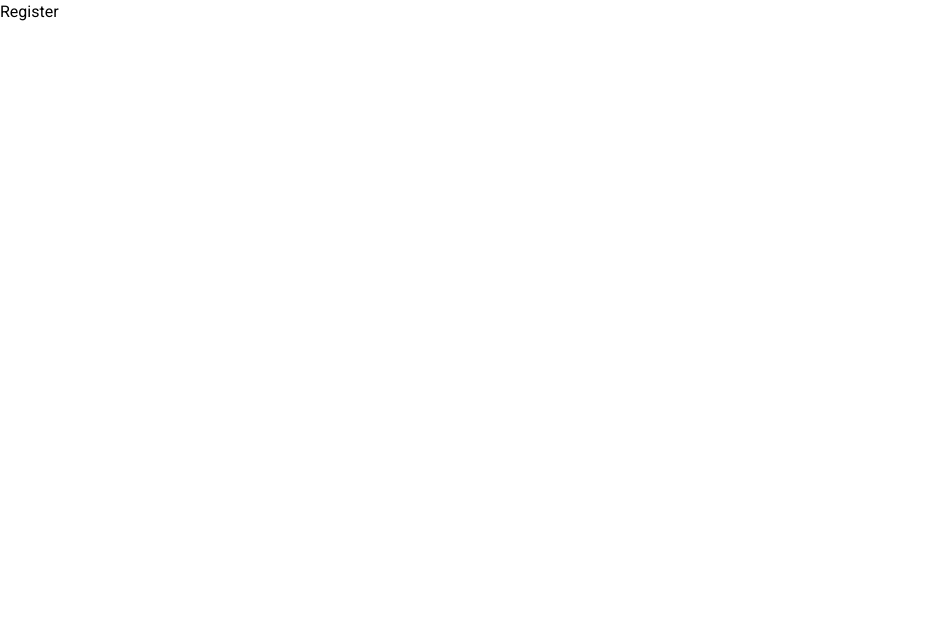
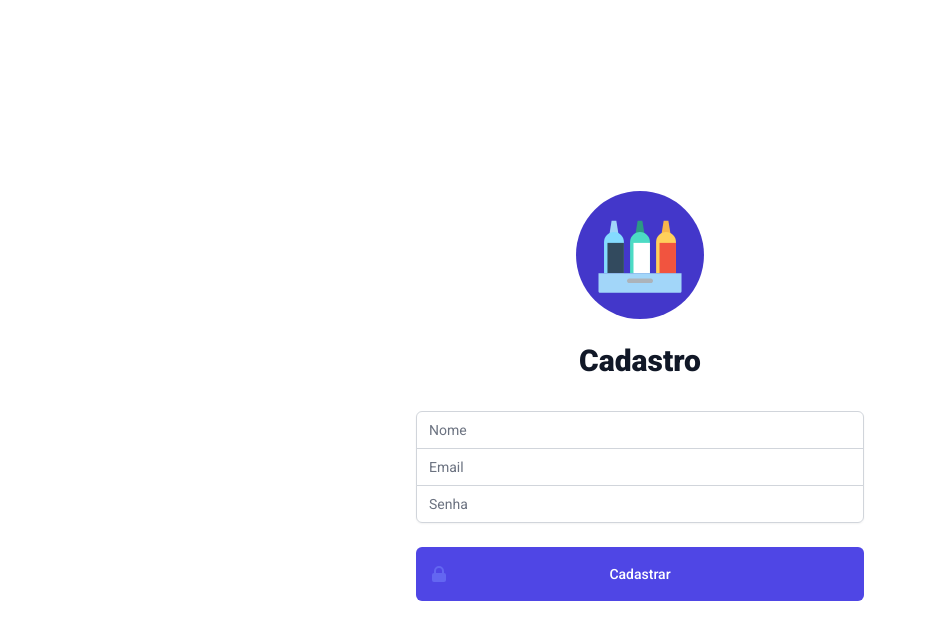
Before and after one commit to analuisams99/project-delivery-app, a React (Create React App) app in the folder front-end/: page /register in a window 1280 px wide. Shown: the top 640 px of the page, without its empty margins (0-926 px from the left). Built offline with nearby package versions, Linux system fonts and the light colour scheme.

Commit message:
Correção: ajustes da rota login com try catch

```diff
--- a/front-end/src/App.js
+++ b/front-end/src/App.js
@@ -3,7 +3,7 @@ import { Login } from './pages';
 
 function App() {
   return (
-    <div>
+    <div className="h-screen">
       <Login />
     </div>
   );
--- a/front-end/src/pages/Login/components/LoginButton.jsx
+++ b/front-end/src/components/GenericButton.jsx
@@ -2,13 +2,14 @@ import React from 'react';
 import PropTypes from 'prop-types';
 import { LockClosedIcon } from '@heroicons/react/solid';
 
-function LoginButton(props) {
+function GenericButton(props) {
   const { name, id, infoClassBtn, infoClassSpan, infoClassIcon, onClick } = props;
   return (
     <button
       type="submit"
       className={ infoClassBtn }
       id={ id }
+      data-testid={ id }
       onClick={ onClick }
     >
       <span className={ infoClassSpan }>
@@ -22,7 +23,7 @@ function LoginButton(props) {
   );
 }
 
-LoginButton.propTypes = {
+GenericButton.propTypes = {
   name: PropTypes.string.isRequired,
   id: PropTypes.string.isRequired,
   infoClassBtn: PropTypes.string.isRequired,
@@ -31,4 +32,4 @@ LoginButton.propTypes = {
   onClick: PropTypes.func.isRequired,
 };
 
-export default LoginButton;
+export default GenericButton;
--- a/front-end/src/pages/Login/components/LoginInput.jsx
+++ b/front-end/src/components/GenericInput.jsx
@@ -1,7 +1,7 @@
 import React from 'react';
 import PropTypes from 'prop-types';
 
-function LoginInput(props) {
+function GenericInput(props) {
   const { name, type, label, id, infoClass, placeholder, onChange } = props;
   return (
     <div>
@@ -10,6 +10,7 @@ function LoginInput(props) {
       </label>
       <input
         id={ id }
+        data-testid={ id }
         name={ name }
         type={ type }
         autoComplete={ name }
@@ -22,7 +23,7 @@ function LoginInput(props) {
   );
 }
 
-LoginInput.propTypes = {
+GenericInput.propTypes = {
   name: PropTypes.string.isRequired,
   type: PropTypes.string.isRequired,
   label: PropTypes.string.isRequired,
@@ -32,4 +33,4 @@ LoginInput.propTypes = {
   onChange: PropTypes.func.isRequired,
 };
 
-export default LoginInput;
+export default GenericInput;
--- a/front-end/src/index.css
+++ b/front-end/src/index.css
@@ -7,3 +7,7 @@
 * {
   font-family: Roboto, sans-serif;
 }
+
+#root {
+  min-height: 100vh;
+}
--- a/front-end/src/pages/Login/Login.jsx
+++ b/front-end/src/pages/Login/Login.jsx
@@ -1,14 +1,15 @@
 import React, { useState } from 'react';
 import { useNavigate } from 'react-router-dom';
 import logo from '../../images/logo.svg';
-import LoginInput from './components/LoginInput';
-import LoginButton from './components/LoginButton';
+import GenericInput from '../../components/GenericInput';
+import GenericButton from '../../components/GenericButton';
 import { postLogin } from '../../services/api';
 
 function Login() {
   const navigate = useNavigate();
   const [email, setEmail] = useState('');
   const [password, setPassword] = useState('');
+  const [errorMessage, setErrorMessage] = useState(false);
 
   const pushLogin = async (userData) => {
     const response = await postLogin(userData);
@@ -25,8 +26,9 @@ function Login() {
 
   const handleLoginClick = async () => {
     const response = await pushLogin({ email, password });
-    if (!response.token) {
-      return console.log(response.error);
+    console.log(response);
+    if (response.token) {
+      setErrorMessage(true);
     }
     localStorage.setItem('token', response.token);
     navigate('/customer/products');
@@ -56,8 +58,8 @@ function Login() {
         <div className="mt-8 space-y-6">
           <input type="hidden" name="remember" defaultValue="true" />
           <div className="rounded-md shadow-sm -space-y-px">
-            <LoginInput
-              id="email-address"
+            <GenericInput
+              id="common_login__input-email"
               name="email"
               type="email"
               label="Email address"
@@ -68,8 +70,8 @@ function Login() {
               placeholder="Email"
               onChange={ handleChangeEmail }
             />
-            <LoginInput
-              id="password"
+            <GenericInput
+              id="common_login__input-password"
               name="password"
               type="password"
               label="Password"
@@ -82,9 +84,9 @@ function Login() {
             />
           </div>
           <div>
-            <LoginButton
+            <GenericButton
               name="Login"
-              id="login-button"
+              id="common_login__button-login"
               infoClassBtn="group relative w-full my-2 flex justify-center py-2 px-4
               border border-transparent text-sm font-medium rounded-md text-white
               bg-indigo-600 hover:bg-indigo-700 focus:outline-none focus:ring-2
@@ -93,9 +95,9 @@ function Login() {
               infoClassIcon="h-5 w-5 text-indigo-500 group-hover:text-indigo-400"
               onClick={ handleLoginClick }
             />
-            <LoginButton
+            <GenericButton
               name="Criar conta"
-              id="register-button"
+              id="common_login__button-register"
               infoClassBtn="group relative w-full flex justify-center py-2 px-4 border
               border-transparent text-sm font-medium rounded-md text-white bg-indigo-600
               hover:bg-indigo-700 focus:outline-none focus:ring-2 focus:ring-offset-2
@@ -105,6 +107,11 @@ function Login() {
               onClick={ handleRegisterClick }
             />
           </div>
+          { errorMessage
+            && (
+              <p data-testid="common_login__element-invalid-email">
+                Login ou Senha inválidos
+              </p>)}
         </div>
       </div>
     </div>
--- a/front-end/src/pages/Register/Register.jsx
+++ b/front-end/src/pages/Register/Register.jsx
@@ -1,9 +1,114 @@
-import React from 'react';
+import React, { useState } from 'react';
+import { useNavigate } from 'react-router-dom';
+import logo from '../../images/logo.svg';
+import GenericInput from '../../components/GenericInput';
+import GenericButton from '../../components/GenericButton';
+import { postRegister } from '../../services/api';
 
 function Register() {
+  const navigate = useNavigate();
+  const [email, setEmail] = useState('');
+  const [password, setPassword] = useState('');
+  const [name, setName] = useState('');
+
+  const pushRegister = async (userData) => {
+    const response = await postRegister(userData);
+    return response;
+  };
+
+  const handleChangeEmail = ({ target }) => {
+    setEmail(target.value);
+  };
+
+  const handleChangePassword = ({ target }) => {
+    setPassword(target.value);
+  };
+
+  const handleChangeName = ({ target }) => {
+    setName(target.value);
+  };
+
+  const handleRegisterClick = async () => {
+    const response = await pushRegister({ name, email, password });
+    if (!response.token) {
+      return console.log(response.error);
+    }
+    localStorage.setItem('token', response.token);
+    navigate('/customer/products');
+  };
+
   return (
-    <div>
-      <h1>Register</h1>
+    <div
+      className="h-screen flex items-center justify-center py-12 px-4 sm:px-6 lg:px-8"
+    >
+      <div className="max-w-md w-full space-y-8">
+        <div>
+          <img
+            className="mx-auto h-32 w-auto"
+            src={ logo }
+            alt="Workflow"
+          />
+          <h2
+            className="mt-6 text-center text-3xl font-extrabold text-gray-900"
+          >
+            Cadastro
+          </h2>
+        </div>
+        <div className="mt-8 space-y-6">
+          <input type="hidden" name="remember" defaultValue="true" />
+          <div className="rounded-md shadow-sm -space-y-px">
+            <GenericInput
+              id="common_register__input-name"
+              name="name"
+              type="text"
+              label="Name"
+              infoClass="appearance-none rounded-none relative block w-full px-3 py-2
+                border border-gray-300 placeholder-gray-500 text-gray-900 rounded-t-md
+                focus:outline-none focus:ring-indigo-500 focus:border-indigo-500
+                focus:z-10 sm:text-sm"
+              placeholder="Nome"
+              onChange={ handleChangeName }
+            />
+            <GenericInput
+              id="common_register__input-email"
+              name="email"
+              type="email"
+              label="Email address"
+              infoClass="appearance-none rounded-none relative block w-full px-3 py-2
+                border border-gray-300 placeholder-gray-500 text-gray-900
+                focus:outline-none focus:ring-indigo-500 focus:border-indigo-500
+                focus:z-10 sm:text-sm"
+              placeholder="Email"
+              onChange={ handleChangeEmail }
+            />
+            <GenericInput
+              id="common_register__input-password"
+              name="password"
+              type="password"
+              label="Password"
+              infoClass="appearance-none rounded-none relative block w-full px-3 py-2
+                border border-gray-300 placeholder-gray-500 text-gray-900 rounded-b-md
+                focus:outline-none focus:ring-indigo-500 focus:border-indigo-500
+                focus:z-10 sm:text-sm"
+              placeholder="Senha"
+              onChange={ handleChangePassword }
+            />
+          </div>
+          <div>
+            <GenericButton
+              name="Cadastrar"
+              id="common_register__button-register"
+              infoClassBtn="group relative w-full my-2 flex justify-center py-4 px-4
+              border border-transparent text-sm font-medium rounded-md text-white
+              bg-indigo-600 hover:bg-indigo-700 focus:outline-none focus:ring-2
+              focus:ring-offset-2 focus:ring-indigo-500"
+              infoClassSpan="absolute left-0 inset-y-0 flex items-center pl-3"
+              infoClassIcon="h-5 w-5 text-indigo-500 group-hover:text-indigo-400"
+              onClick={ handleRegisterClick }
+            />
+          </div>
+        </div>
+      </div>
     </div>
   );
 }
--- a/front-end/src/services/api.js
+++ b/front-end/src/services/api.js
@@ -5,14 +5,18 @@ const api = axios.create({
 });
 
 const postLogin = async (loginData) => {
-  const { data } = await api.post('/login', loginData, {
-    headers: { schema: 'loginSchema' },
-  });
-  return data;
+  try {
+    const { data } = await api.post('/login', loginData, {
+      headers: { schema: 'loginSchema' },
+    });
+    return data;
+  } catch (error) {
+    return error.response;
+  }
 };
 
 const postRegister = async (registerData) => {
-  const { data } = await api.post('/register', registerData, {
+  const { data } = await api.post('/users', registerData, {
     headers: { schema: 'newUserSchema' },
   });
   return data;
```
